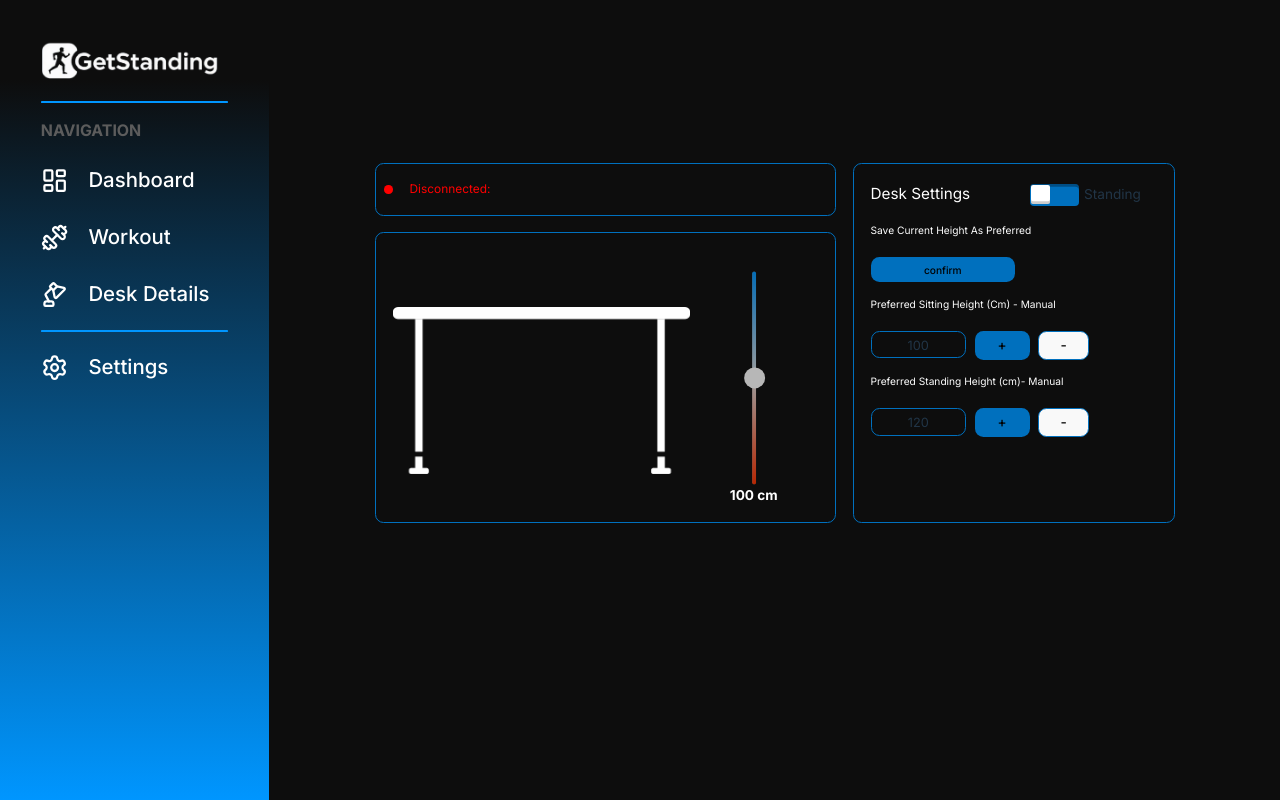
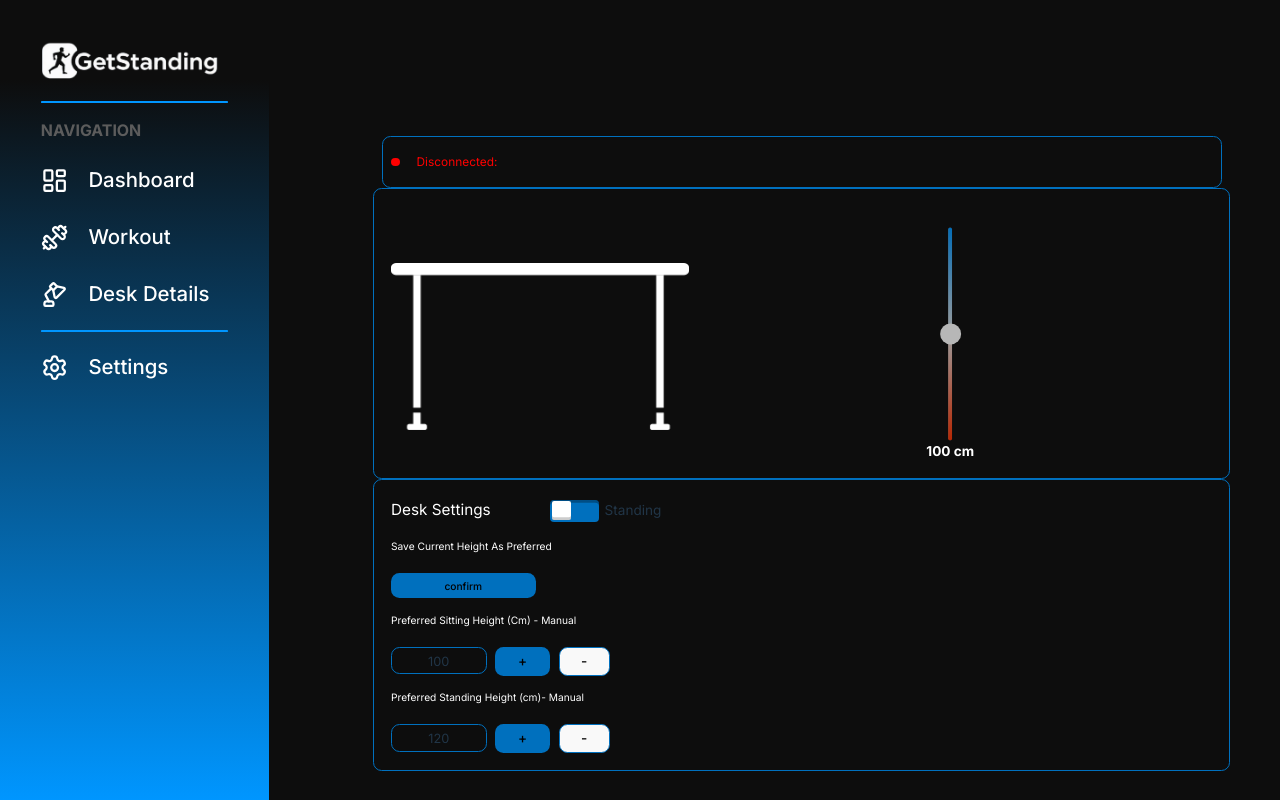
Before and after one commit to vladi245/WebFrontend-group8, a React (Vite) app: page /desk in a window 1280 px wide. Built offline with nearby package versions, Linux system fonts and the light colour scheme; sample sign-in values are in the browser's storage.

Commit message:
chore: first initial grid breakdown (clean up css)

```diff
--- a/src/components/ConnectionStatus/ConnectionStatus.module.css
+++ b/src/components/ConnectionStatus/ConnectionStatus.module.css
@@ -1,11 +1,8 @@
 .ConnectionContainer {
     background-color: #0D0D0D;
-    height: 82%;
-    width: 96%;
+    height: 100%;
+    width: 100%;
     font-family: 'Inter', sans-serif;
-    display: flex;
-    align-items: flex-start;
-    justify-content: flex-start;
     border: 2px solid #0070BE;
     padding: 5px 10px;
     font-size: 14px;
--- a/src/components/ConnectionStatus/Status.module.css
+++ b/src/components/ConnectionStatus/Status.module.css
@@ -1,7 +1,7 @@
 .ConnectionContainer {
     background-color: #0D0D0D;
-    height: 82%;
-    width: 96%;
+    height: 100%;
+    width: 100%;
     font-family: 'Inter', sans-serif;
     display: flex;
     align-items: flex-start;
--- a/src/components/DeskSettings/DeskSettings.module.css
+++ b/src/components/DeskSettings/DeskSettings.module.css
@@ -7,9 +7,8 @@
     border: 2px solid #0070BE;
     border-radius: 10px;
     padding: 20px;
-    width: 70%;
+    width: 100%;
     height: 100%;
-    box-sizing: border-box;
     background-color: #0D0D0D;
 }
 
--- a/src/components/DeskSlider/DeskSlider.module.css
+++ b/src/components/DeskSlider/DeskSlider.module.css
@@ -1,8 +1,8 @@
 .Container {
     background-color: #0D0D0D;
     border-radius: 10px;
-    height: 300px;
-    width: 500px;
+    height: 100%;
+    width: 100%;
     font-family: 'Inter', sans-serif;
     display: flex;
     flex-direction: row;
--- a/src/pages/Desk/Desk.module.css
+++ b/src/pages/Desk/Desk.module.css
@@ -9,47 +9,19 @@
 
 }
 
-.logoContainer> :first-child {
-    position: static !important;
-    margin-bottom: 3rem;
-    width: 100%;
-    align-self: flex-start;
-}
-
 .gridContainer {
-    margin-left: 80px;
+    margin-left: 300px;
     margin-right: 80px;
     display: flex;
     justify-content: center;
     align-items: center;
+    flex-direction: column;
     padding-left: 10rem;
     padding-top: 10rem;
 
 
 }
 
-.deskComponentsGridSetup {
-    display: grid;
-    grid-template-columns: repeat(4, 1fr);
-    grid-template-rows: auto auto auto;
-    gap: 20px;
-}
-
-.deskConnectionStatus {
-    grid-column: 1 / 3;
-    grid-row: 1;
-}
-
-.deskImageAndSlider {
-    grid-column: 1 / 3;
-    grid-row: 2 / 4;
-}
-
-.deskSettings {
-    grid-column: 3 / 5;
-    grid-row: 1 / 4;
-}
-
 .zoomContainer {
     zoom: 0.85;
 }
--- a/src/pages/Desk/index.tsx
+++ b/src/pages/Desk/index.tsx
@@ -16,21 +16,11 @@ export default function Desk() {
         <div className={style.zoomContainer}>
 
             <Navbar />
-            <div className={style.logoContainer}>
                 <div className={style.gridContainer}>
-                    <div className={style.deskComponentsGridSetup}>
-                        <div className={style.deskConnectionStatus}>
-                            <ConnectionStatus />
-                        </div>
-                        <div className={style.deskImageAndSlider}>
-                            <DeskSlider initialHeight={currentHeight} />
-                        </div>
-                        <div className={style.deskSettings}>
-                            <DeskSettings onHeightChange={handleHeightChange} />
-                        </div>
-                    </div>
+                    <ConnectionStatus />
+                    <DeskSlider initialHeight={currentHeight} />
+                    <DeskSettings onHeightChange={handleHeightChange} />
                 </div>
-            </div>
 
         </div>
     );
```
